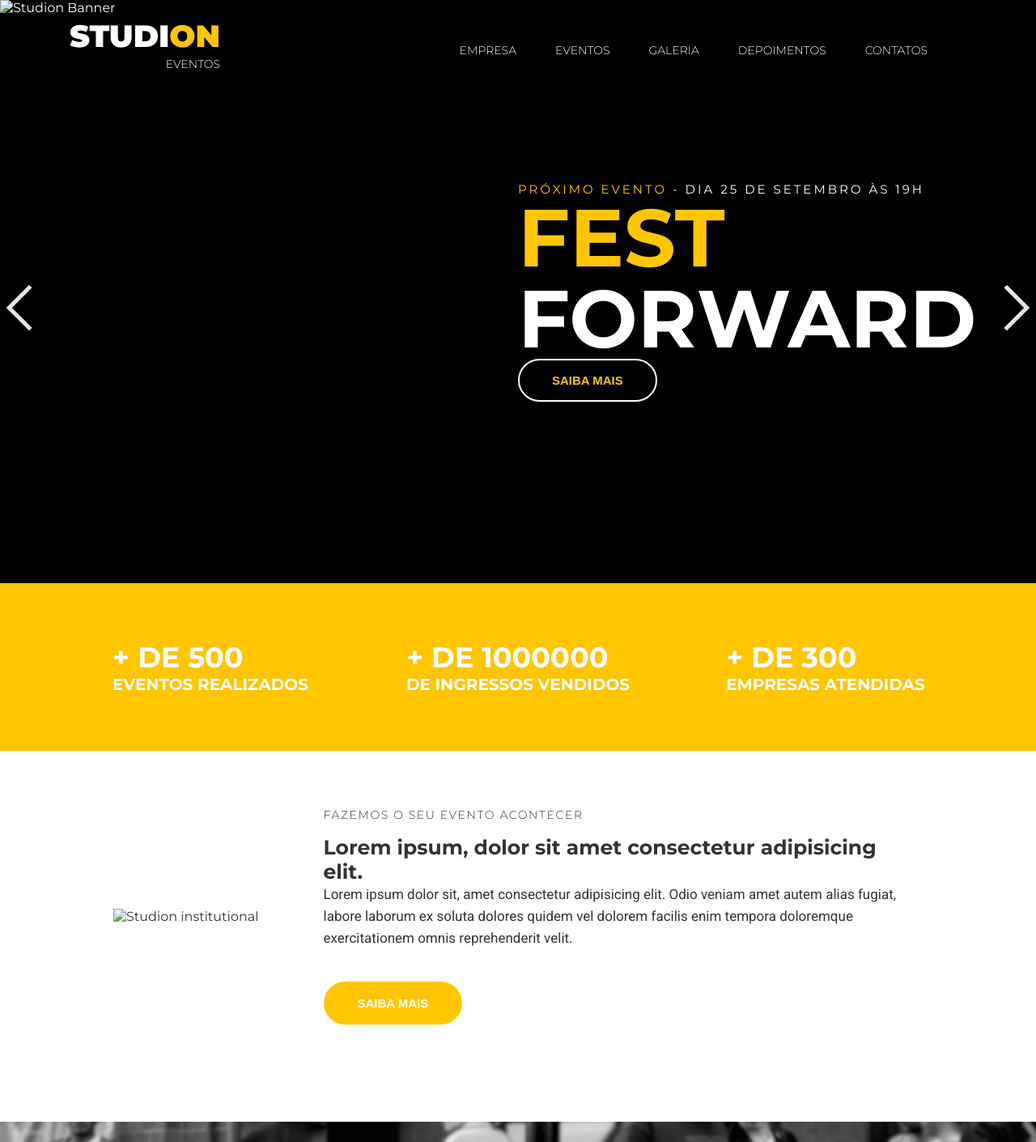
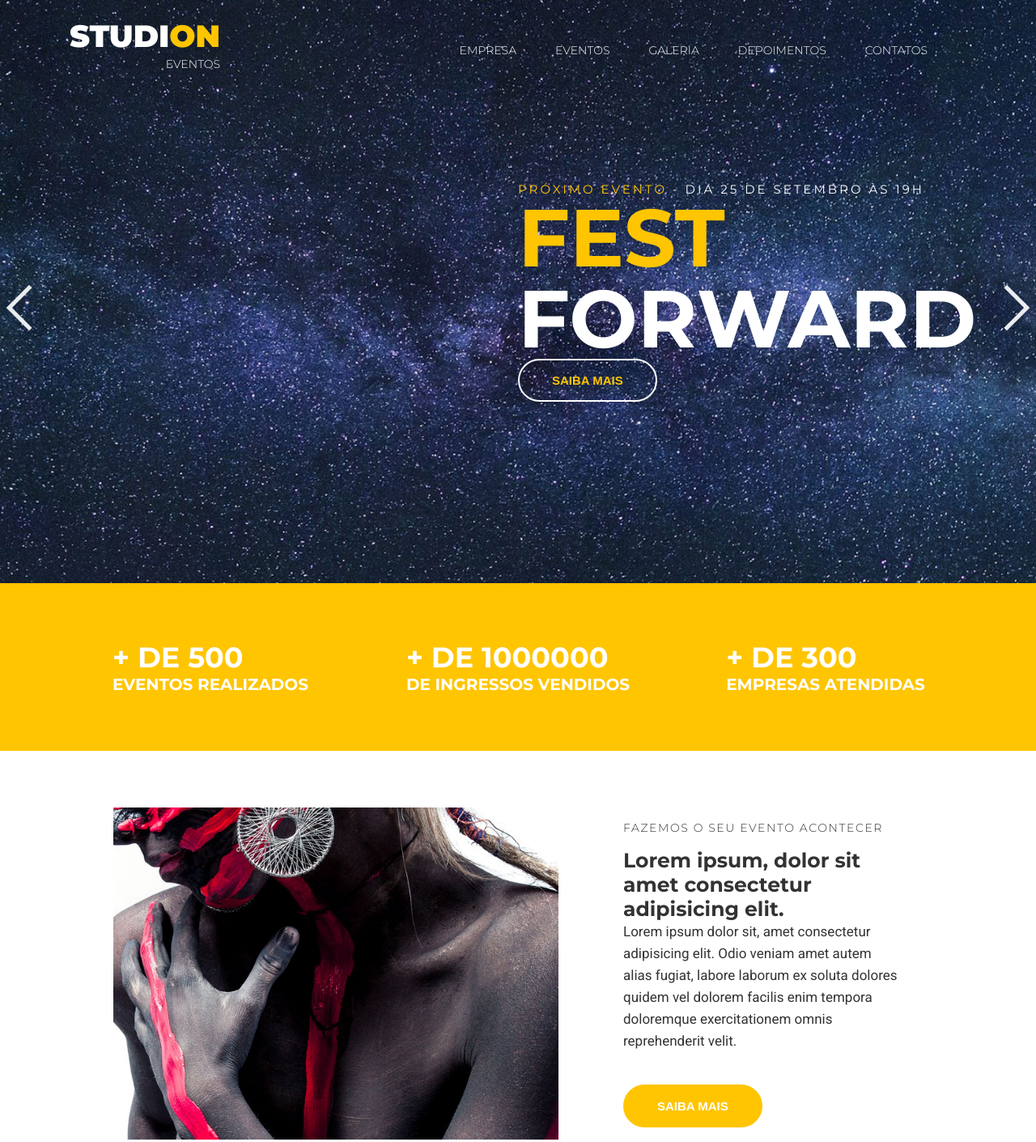
Before and after one commit to cristian-sbardelotto/studion, a website: page src/index.html in a window 1280 px wide. Shown: the top 1410 px of the page at 81% size. Drawn offline with nearby package versions, Linux system fonts and the light colour scheme; files whose address does not match are found by name.

Commit message:
fix(images): bug in import of the assets

```diff
--- a/src/index.html
+++ b/src/index.html
@@ -53,7 +53,7 @@
   <header>
     <div class="slider">
       <div class="slide">
-        <img class="slide__background-image" src="./images/banner.jpg" alt="Studion Banner" />
+        <img class="slide__background-image" src="./assets/banner.jpg" alt="Studion Banner" />
         <div class="slide__copy">
           <div class="slide__copy__container">
             <h6>
@@ -66,7 +66,7 @@
         </div>
       </div>
       <div class="slide">
-        <img class="slide__background-image" src="./images/banner2.jpg" alt="Studion Banner" />
+        <img class="slide__background-image" src="./assets/banner2.jpg" alt="Studion Banner" />
         <div class="slide__copy">
           <div class="slide__copy__container">
             <h6>
@@ -79,7 +79,7 @@
         </div>
       </div>
       <div class="slide">
-        <img class="slide__background-image" src="./images/banner3.jpg" alt="Studion Banner" />
+        <img class="slide__background-image" src="./assets/banner3.jpg" alt="Studion Banner" />
         <div class="slide__copy">
           <div class="slide__copy__container">
             <h6>
@@ -125,7 +125,7 @@
     </section>
 
     <section class="container institutional">
-      <img class="institutional__image" src="./images/institutional.jpg" alt="Studion institutional" />
+      <img class="institutional__image" src="./assets/institutional.jpg" alt="Studion institutional" />
       <div class="institutional__copy">
         <h6>Fazemos o seu evento acontecer</h6>
         <h4>Lorem ipsum, dolor sit amet consectetur adipisicing elit.</h4>
```
Also changed, not shown: src/company.html (+4 -4 lines), src/contact.html (+1 -1 lines).
